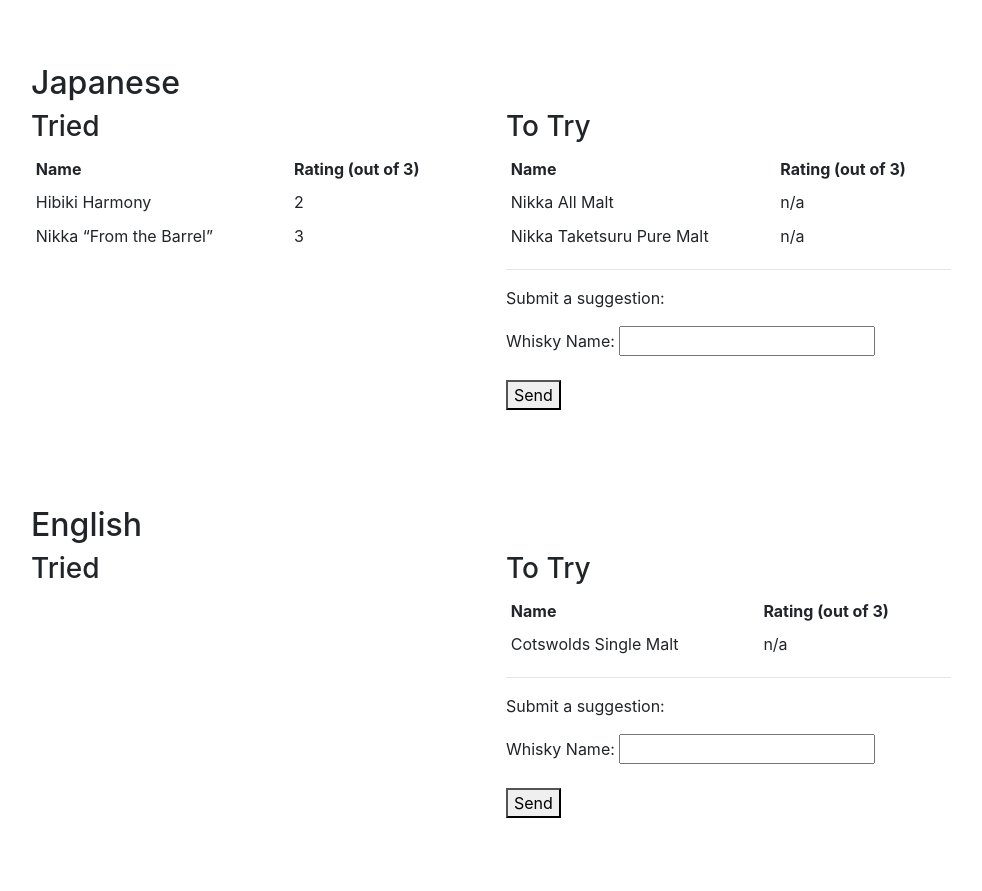
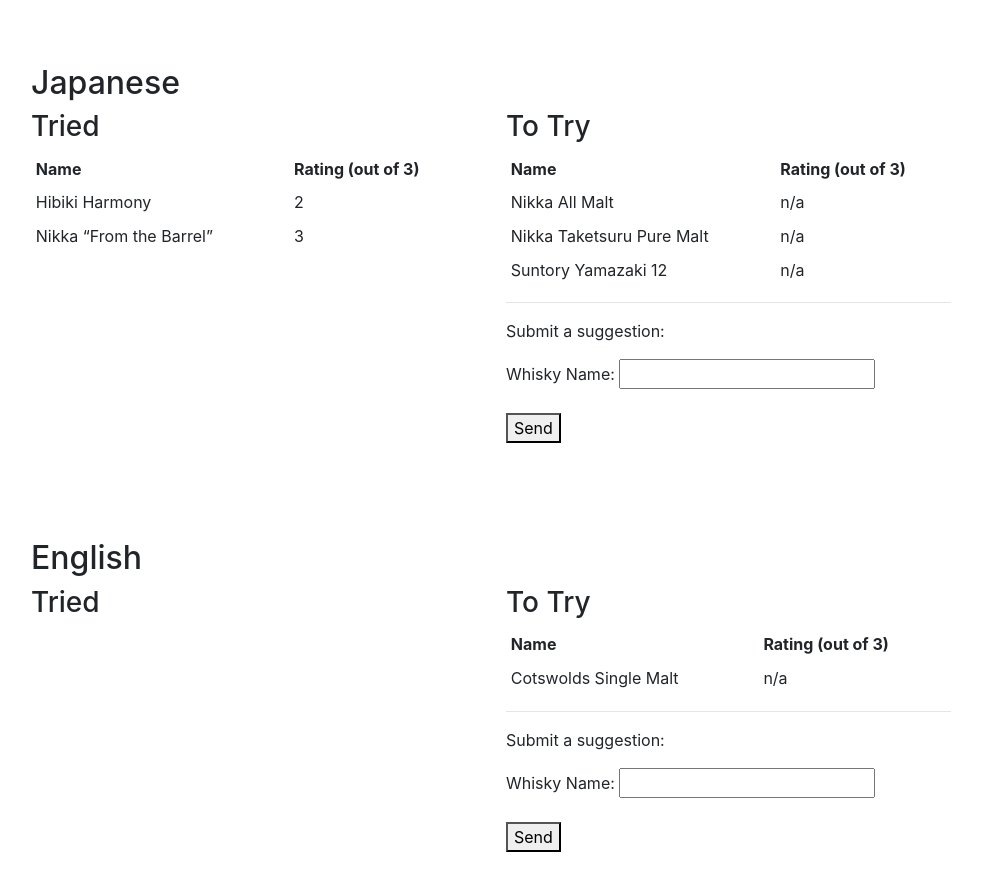
Before and after one commit to grega/whisky, a Jekyll site: the page built from index.html, in a window 1280 px wide and 900 px high, scrolled down 2179 px. Shown: the top 891 px of the window, without its empty margins (54-1036 px from the left). Built offline with Jekyll 4.4.1, drawn with Linux system fonts in a browser that asks for light colours.

Commit message:
Add Suntory Yamazaki 12

```diff
--- a/_data/japanese/to_try.yml
+++ b/_data/japanese/to_try.yml
@@ -1,2 +1,3 @@
 - name: Nikka Taketsuru Pure Malt
 - name: Nikka All Malt
+- name: Suntory Yamazaki 12
```
